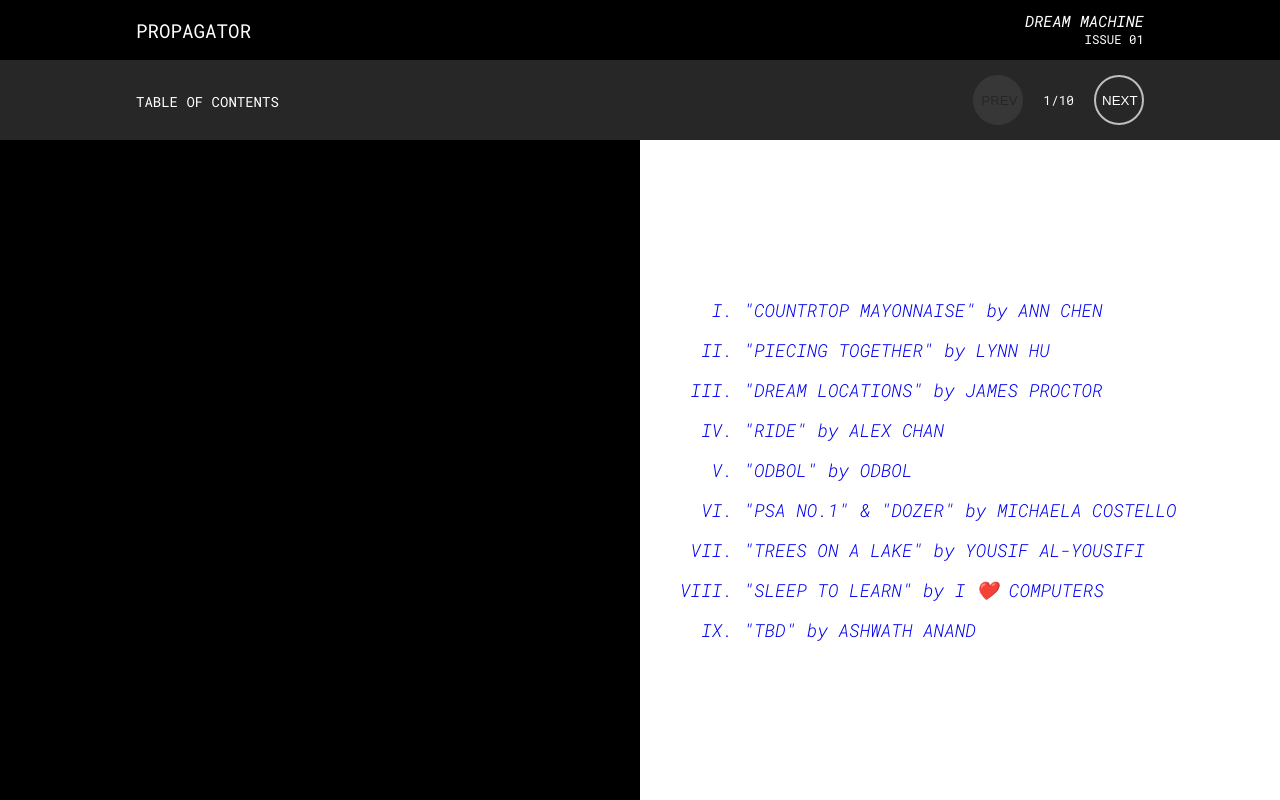
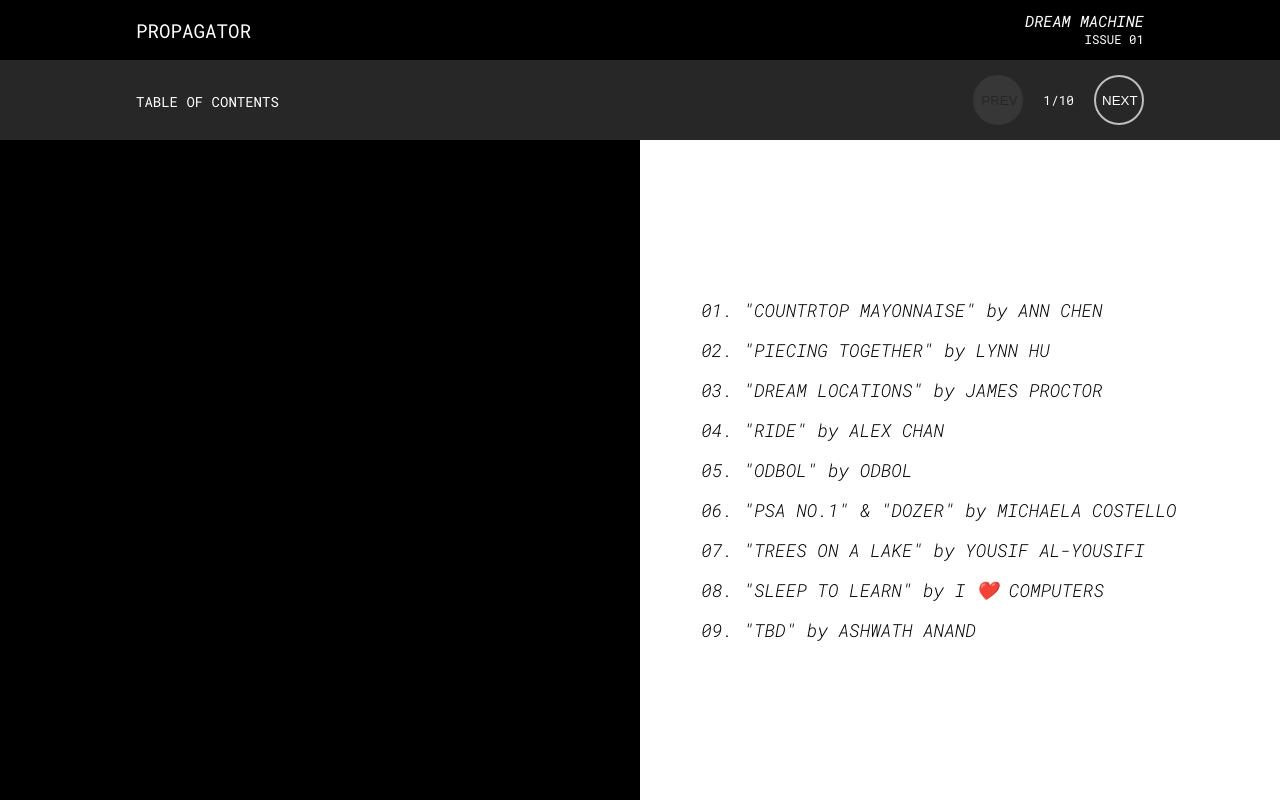
Before and after one commit to a-water/propagator, a React (Create React App) app: page /issue-01 in a window 1280 px wide. Built offline with nearby package versions, Linux system fonts and the light colour scheme.

Commit message:
fixing css and react router linking for toc

```diff
--- a/src/css/TOC.css
+++ b/src/css/TOC.css
@@ -8,11 +8,20 @@
 }
 
 .zine-toc ul li {
-  list-style-type: upper-roman;
+  list-style-type: decimal-leading-zero;
   font-style: italic;
   font-weight: 300;
   font-size: 18px;
   line-height: 40px;
+}
+
+.zine-toc a {
+  color: black;
+}
+
+.zine-toc a:hover {
+  color: blue;
+  font-weight: 400;
 }
 
 .zine-cover,
--- a/src/js/TOC.js
+++ b/src/js/TOC.js
@@ -14,14 +14,14 @@ class TOC extends Component {
             {
               this.props.submissions.map((sub, index) => {
                 return (
-                  <Link
-                    to={`/issue-01/${ sub.submissionTitle.replace(/ /g, "_") }`}
-                    key={ sub.submissionTitle }
-                  >
-                    <li key={ 'page-' + (index + 1) }>
+                  <li key={ 'page-' + (index + 1) }>
+                    <Link
+                      to={`/issue-01/${ sub.submissionTitle.replace(/ /g, "_") }`}
+                      key={ sub.submissionTitle }
+                    >
                       "{ sub.submissionTitle.toUpperCase() }" by { sub.author.toUpperCase() }
-                    </li>
-                  </Link>
+                    </Link>
+                  </li>
                 )
               })
             }
```
